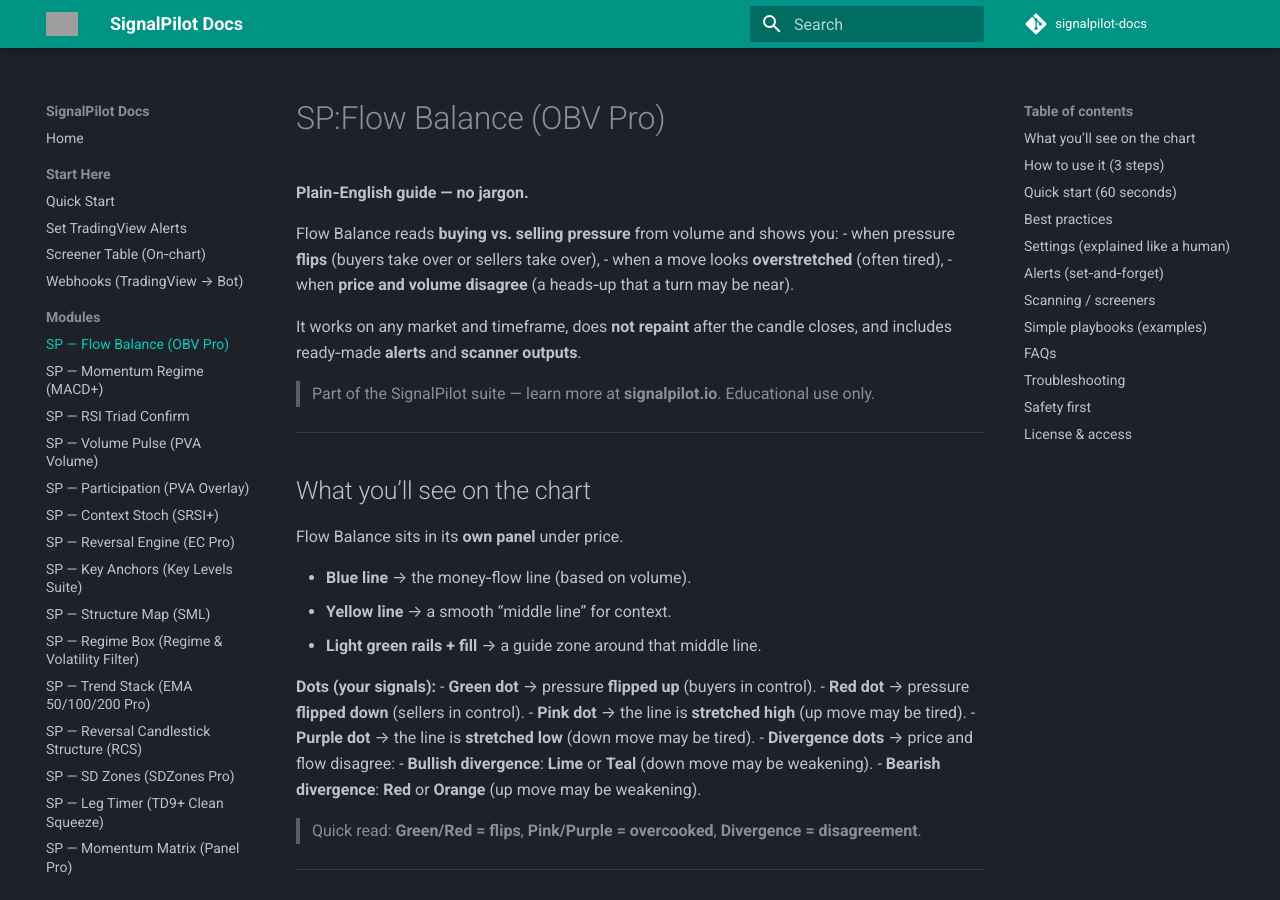
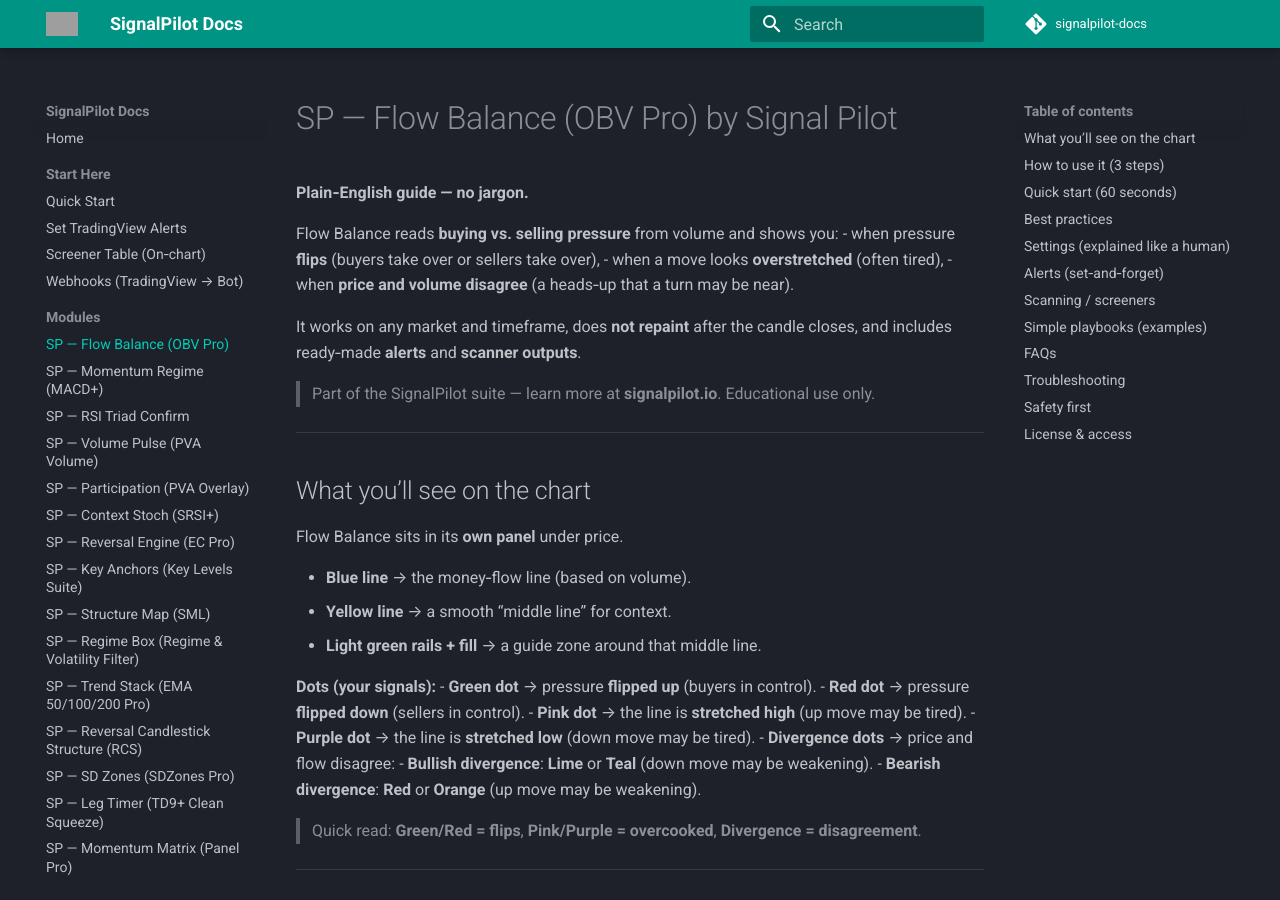
Before and after one commit to Signalpilot/signalpilot-docs, an MkDocs documentation site: the page built from docs/sp-obv-pro.md, in a window 1280 px wide and 900 px high. Built offline with MkDocs 1.6.1 and Material for MkDocs 9.7.7, drawn with Linux system fonts in a browser that asks for light colours; comment, search, counter and statistics services are not loaded; grey boxes are pictures that could not be loaded.

Commit message:
Update sp-obv-pro.md

```diff
--- a/docs/sp-obv-pro.md
+++ b/docs/sp-obv-pro.md
@@ -1,4 +1,4 @@
-# SP:Flow Balance (OBV Pro)
+# SP — Flow Balance (OBV Pro) by Signal Pilot
 
 **Plain‑English guide — no jargon.**
 
```
